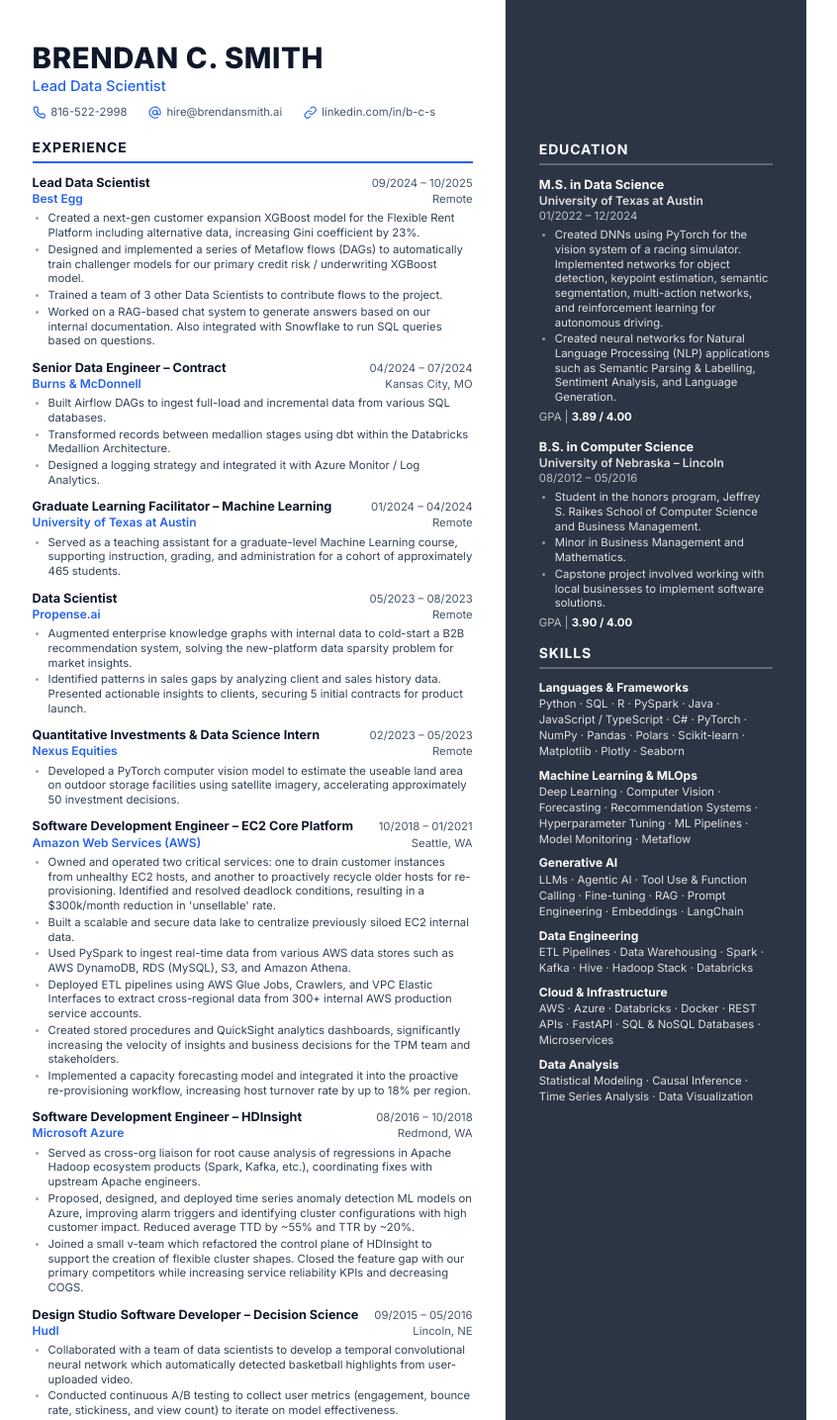
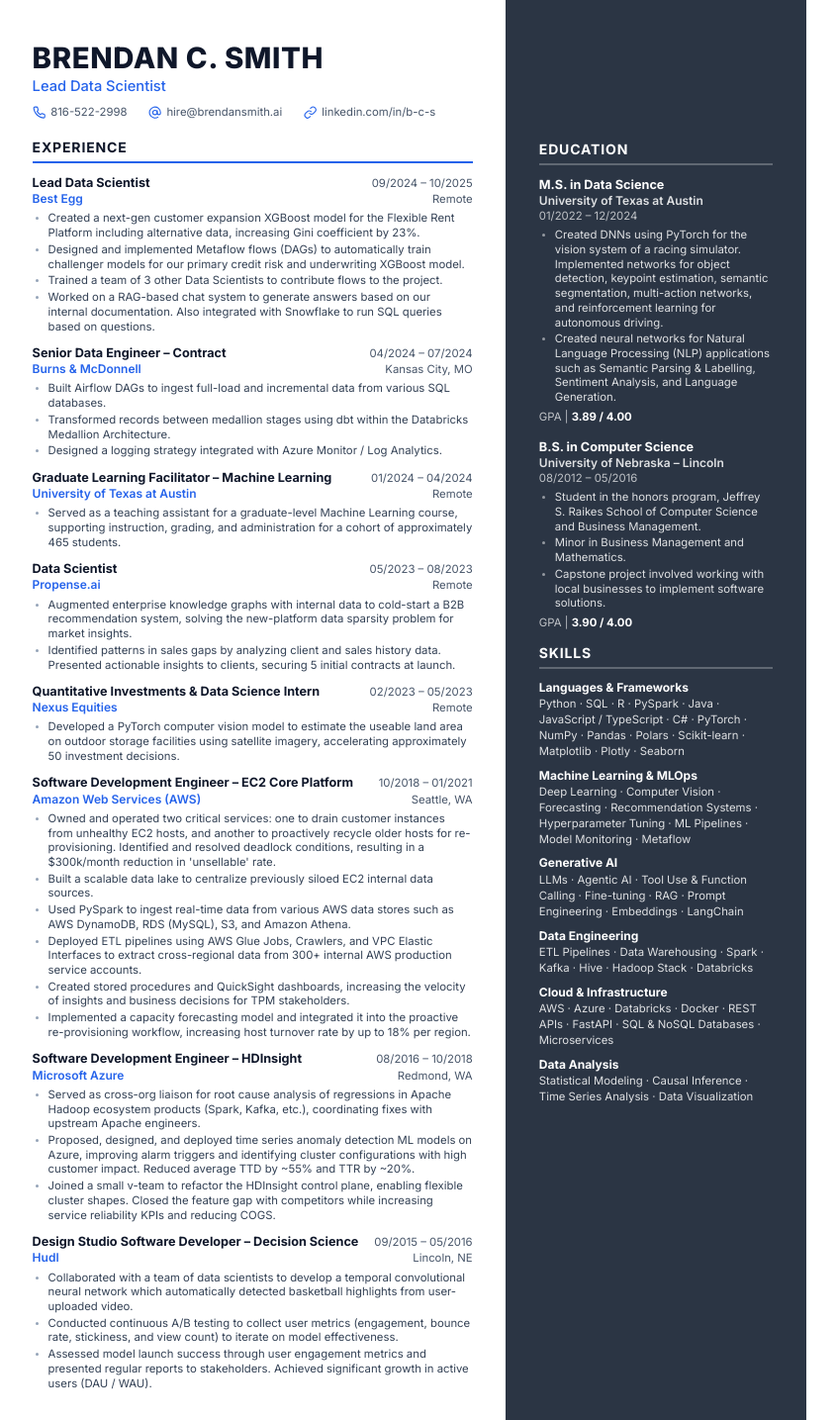
Before and after one commit to brendancsmith/portfolio, a Next.js app: page /resume in a window 1280 px wide. Shown: the top 1435 px of the page at 99% size, without its empty margins (233-1079 px from the left). Built offline with nearby package versions, Linux system fonts and the light colour scheme.

Commit message:
Fix orphaned single-word lines in resume bullet points

```diff
--- a/data/experience.ts
+++ b/data/experience.ts
@@ -26,7 +26,7 @@
     ],
     resumeBullets: [
       "Created a next-gen customer expansion XGBoost model for the Flexible Rent Platform including alternative data, increasing Gini coefficient by 23%.",
-      "Designed and implemented a series of Metaflow flows (DAGs) to automatically train challenger models for our primary credit risk / underwriting XGBoost model.",
+      "Designed and implemented Metaflow flows (DAGs) to automatically train challenger models for our primary credit risk and underwriting XGBoost model.",
       "Trained a team of 3 other Data Scientists to contribute flows to the project.",
       "Worked on a RAG-based chat system to generate answers based on our internal documentation. Also integrated with Snowflake to run SQL queries based on questions.",
     ],
@@ -41,7 +41,7 @@
     bullets: [
       "Built Airflow DAGs to ingest full-load and incremental data from various SQL databases.",
       "Transformed records between medallion stages using dbt within the Databricks Medallion Architecture.",
-      "Designed a logging strategy and integrated it with Azure Monitor / Log Analytics.",
+      "Designed a logging strategy integrated with Azure Monitor / Log Analytics.",
     ],
   },
   {
@@ -64,7 +64,7 @@
       "Built data enrichment and recommendation capabilities for an early-stage B2B sales intelligence startup, turning third-party knowledge graphs into actionable prospecting signals.",
     bullets: [
       "Augmented enterprise knowledge graphs with internal data to cold-start a B2B recommendation system, solving the new-platform data sparsity problem for market insights.",
-      "Identified patterns in sales gaps by analyzing client and sales history data. Presented actionable insights to clients, securing 5 initial contracts for product launch.",
+      "Identified patterns in sales gaps by analyzing client and sales history data. Presented actionable insights to clients, securing 5 initial contracts at launch.",
     ],
   },
   {
@@ -93,10 +93,10 @@
     ],
     resumeBullets: [
       "Owned and operated two critical services: one to drain customer instances from unhealthy EC2 hosts, and another to proactively recycle older hosts for re-provisioning. Identified and resolved deadlock conditions, resulting in a $300k/month reduction in 'unsellable' rate.",
-      "Built a scalable and secure data lake to centralize previously siloed EC2 internal data.",
+      "Built a scalable data lake to centralize previously siloed EC2 internal data sources.",
       "Used PySpark to ingest real-time data from various AWS data stores such as AWS DynamoDB, RDS (MySQL), S3, and Amazon Athena.",
       "Deployed ETL pipelines using AWS Glue Jobs, Crawlers, and VPC Elastic Interfaces to extract cross-regional data from 300+ internal AWS production service accounts.",
-      "Created stored procedures and QuickSight analytics dashboards, significantly increasing the velocity of insights and business decisions for the TPM team and stakeholders.",
+      "Created stored procedures and QuickSight dashboards, increasing the velocity of insights and business decisions for TPM stakeholders.",
       "Implemented a capacity forecasting model and integrated it into the proactive re-provisioning workflow, increasing host turnover rate by up to 18% per region.",
     ],
   },
@@ -110,7 +110,7 @@
     bullets: [
       "Served as cross-org liaison for root cause analysis of regressions in Apache Hadoop ecosystem products (Spark, Kafka, etc.), coordinating fixes with upstream Apache engineers.",
       "Proposed, designed, and deployed time series anomaly detection ML models on Azure, improving alarm triggers and identifying cluster configurations with high customer impact. Reduced average TTD by ~55% and TTR by ~20%.",
-      "Joined a small v-team which refactored the control plane of HDInsight to support the creation of flexible cluster shapes. Closed the feature gap with our primary competitors while increasing service reliability KPIs and decreasing COGS.",
+      "Joined a small v-team to refactor the HDInsight control plane, enabling flexible cluster shapes. Closed the feature gap with competitors while increasing service reliability KPIs and reducing COGS.",
     ],
   },
   {
```
Also changed, not shown: 2 other files (tests, documents, lock files or other folders).
